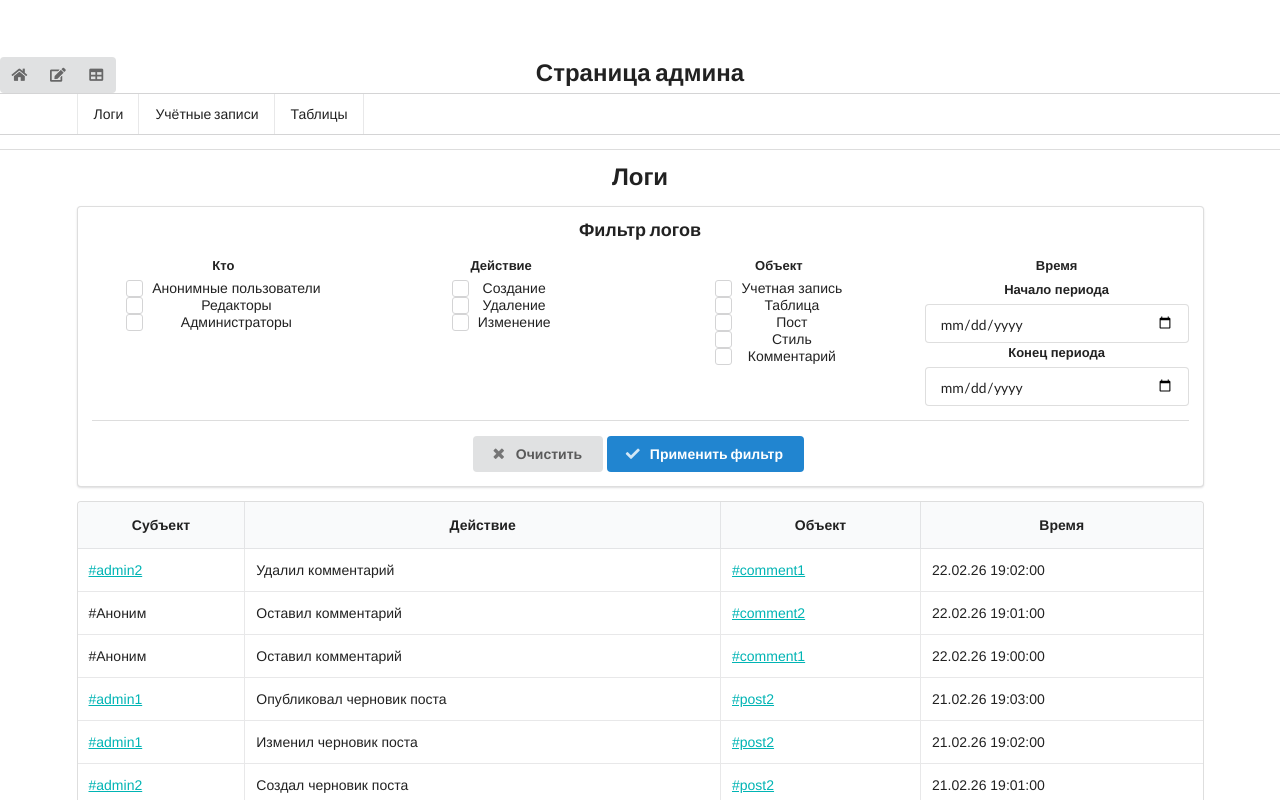
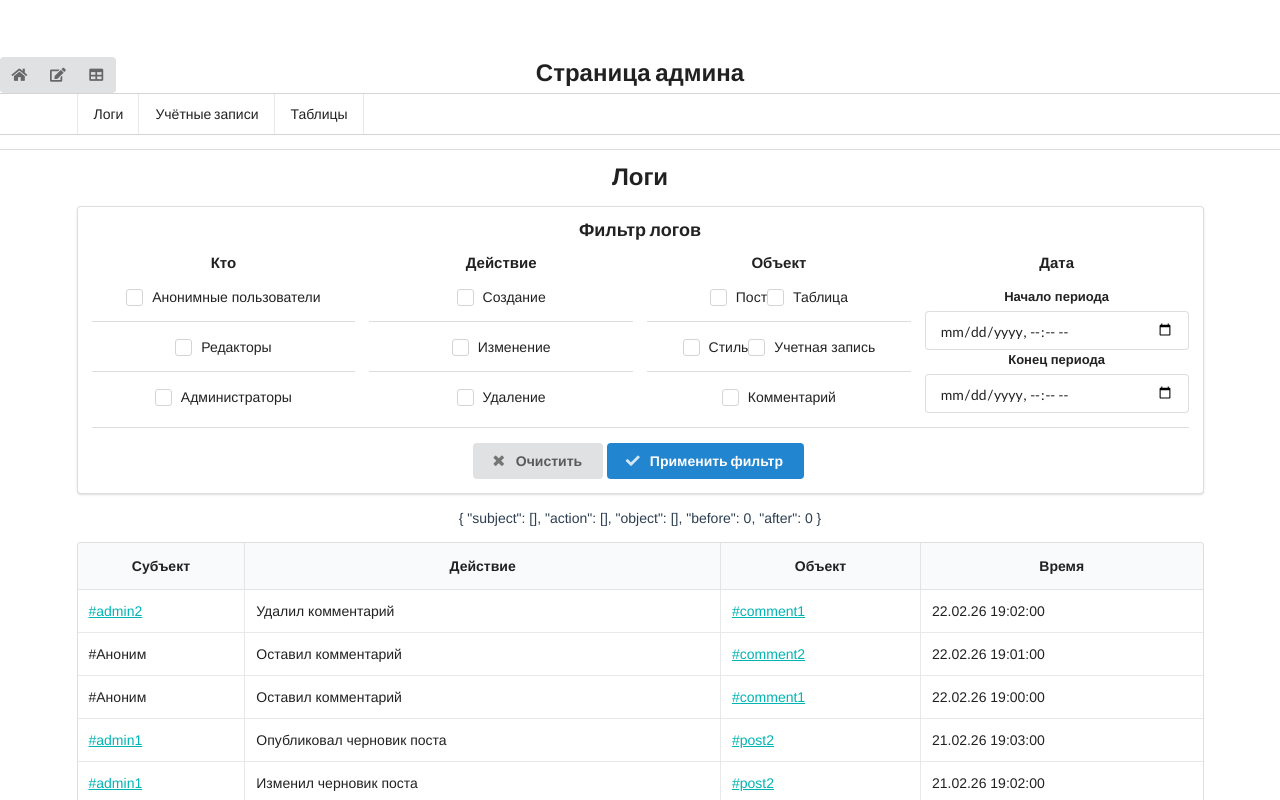
Before and after one commit to MatveyKov11/vologda-kvn-syte, a Vue app in the folder frontend/kvn-syte/: page /admin/log in a window 1280 px wide. Shown: the top 800 px of the page. Built offline with nearby package versions, Linux system fonts and the light colour scheme; what semantic-ui-vue, vatex, vue-konva would draw is missing.

Commit message:
привязка фильтра

```diff
--- a/frontend/kvn-syte/src/components/LogFilter.vue
+++ b/frontend/kvn-syte/src/components/LogFilter.vue
@@ -8,48 +8,86 @@
         <div class="ui form">
             <div class="four fields">
                 <div class="field">
-                    <label>Кто</label>
+                    <h4 class="ui header">
+                        <div class="content">
+                            Кто
+                        </div>
+                    </h4>
                     <div class="ui checkbox">
-                        <input type="checkbox">
+                        <input type="checkbox" v-model="filter.subject" value="anon">
                         <label>Анонимные пользователи</label>
-                        <input type="checkbox">
+                    </div>
+                    <div class="ui divider"/>
+                    <div class="ui checkbox">
+                        <input type="checkbox" v-model="filter.subject" value="edit">
                         <label>Редакторы</label>
-                        <input type="checkbox">
+                    </div>
+                    <div class="ui divider"/>
+                    <div class="ui checkbox">
+                        <input type="checkbox" v-model="filter.subject" value="adm">
                         <label>Администраторы</label>
                     </div>
                 </div>
                 <div class="field">
-                    <label>Действие</label>
+                    <h4 class="ui header">
+                        <div class="content">
+                            Действие
+                        </div>
+                    </h4>
                     <div class="ui checkbox">
-                        <input type="checkbox">
+                        <input type="checkbox" v-model="filter.action" value="Созд">
                         <label>Создание</label>
-                        <input type="checkbox">
+                    </div>
+                    <div class="ui divider"/>
+                    <div class="ui checkbox">
+                        <input type="checkbox" v-model="filter.action" value="Измен">
+                        <label>Изменение</label>
+                    </div>
+                    <div class="ui divider"/>
+                    <div class="ui checkbox">
+                        <input type="checkbox" v-model="filter.action" value="Удал">
                         <label>Удаление</label>
-                        <input type="checkbox">
-                        <label>Изменение</label>
                     </div>
                 </div>
                 <div class="field">
-                    <label>Объект</label>
+                    <h4 class="ui header">
+                        <div class="content">
+                            Объект
+                        </div>
+                    </h4>
                     <div class="ui checkbox">
-                        <input type="checkbox">
+                        <input type="checkbox" v-model="filter.subject" value="post">
+                        <label>Пост</label>
+                    </div>
+                    <div class="ui checkbox">
+                        <input type="checkbox" v-model="filter.subject" value="table">
+                        <label>Таблица</label>
+                    </div>
+                    <div class="ui divider"/>
+                    <div class="ui checkbox">
+                        <input type="checkbox" v-model="filter.action" value="change">
+                        <label>Стиль</label>
+                    </div>
+                    <div class="ui checkbox">
+                        <input type="checkbox" v-model="filter.action" value="user">
                         <label>Учетная запись</label>
-                        <input type="checkbox">
-                        <label>Таблица</label>
-                        <input type="checkbox">
-                        <label>Пост</label>
-                        <input type="checkbox">
-                        <label>Стиль</label>
-                        <input type="checkbox">
+                    </div>
+                    <div class="ui divider"/>
+                    <div class="ui checkbox">
+                        <input type="checkbox" v-model="filter.action" value="comment">
                         <label>Комментарий</label>
                     </div>
                 </div>
                 <div class="field">
-                    <label>Время</label>
+                    <h4 class="ui header">
+                        <div class="content">
+                            Дата
+                        </div>
+                    </h4>
                     <label>Начало периода</label>
-                    <input type="date">
+                    <input type="datetime-local" v-model="filter.after">
                     <label>Конец периода</label>
-                    <input type="date">
+                    <input type="datetime-local" v-model="filter.before">
                 </div>
             </div>
         </div>
@@ -61,4 +99,17 @@
             <i class="check icon"></i> Применить фильтр
         </button>
     </div>
+    {{ filter }}
 </template>
+
+<script setup>
+import { ref } from 'vue';
+
+const filter = ref({
+    subject: [],
+    action: [],
+    object: [],
+    before: 0,
+    after: 0
+})
+</script>
```
